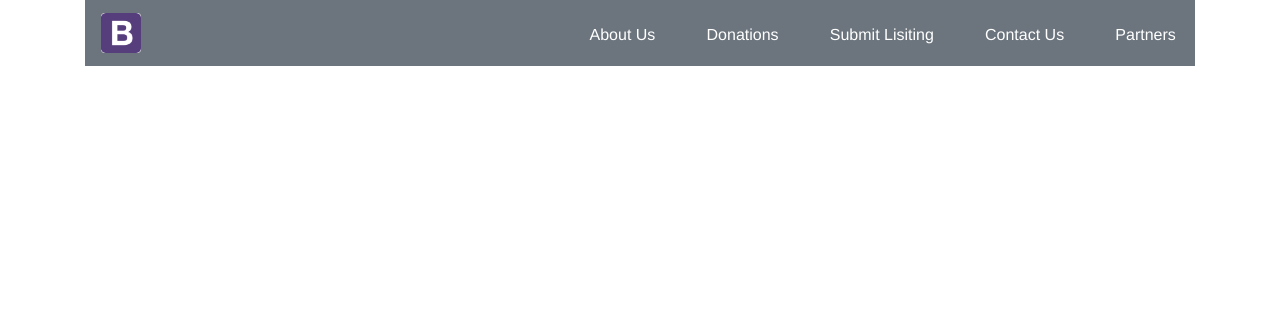
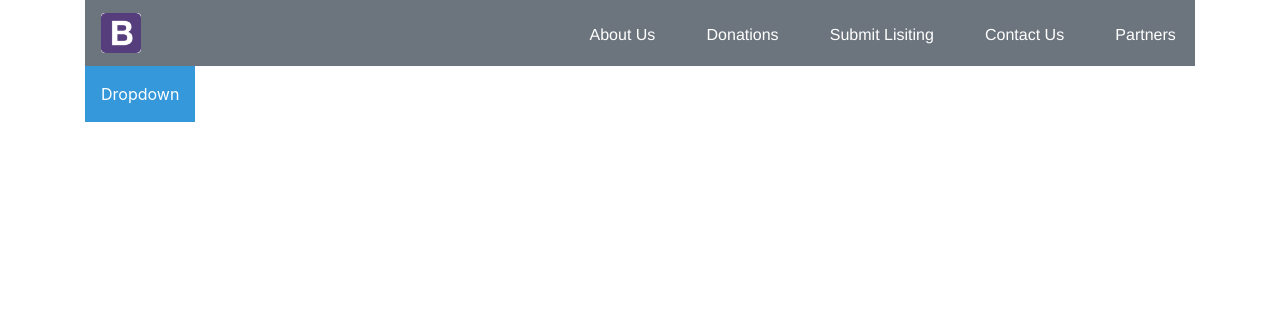
Before and after one commit to slevin222/Navbar_css_only, a PHP site: page / in a window 1280 px wide. Shown: the top 326 px of the page. Run offline with PHP 8.4, Linux system fonts and the light colour scheme.

Commit message:
added dropdown with js

```diff
--- a/index.html
+++ b/index.html
@@ -7,11 +7,12 @@
     <meta name="viewport" content="width=device-width, initial-scale=1">
     <link rel="stylesheet" href="https://stackpath.bootstrapcdn.com/bootstrap/4.1.1/css/bootstrap.min.css">
     <link rel="stylesheet" href="style.css">
+    <script type="text/javascript" src="calc.js"></script>
 </head>
 
 <body>
     <div class="container">
-        <nav class="navbar navbar-expand-lg navbar-light bg-secondary">
+        <nav class="navbar navbar-expand-lg navbar-light bg-secondary ">
             <label for="show-menu" class="show-menu">
                 <span class="navbar-toggler-icon"></span>
             </label>
@@ -37,6 +38,14 @@
                 </li>
             </ul>
         </nav>
+        <div class="dropdown">
+            <button onclick="myFunction()" class="dropbtn">Dropdown</button>
+            <div id="myDropdown" class="dropdown-content">
+                <a href="#">Link 1</a>
+                <a href="#">Link 2</a>
+                <a href="#">Link 3</a>
+            </div>
+        </div>
     </div>
 </body>
 
--- a/style.css
+++ b/style.css
@@ -103,3 +103,50 @@ img{
         display:block;
     }
 }
+
+
+/* ////////////////////////////drop down */
+/* Dropdown Button */
+.dropbtn {
+    background-color: #3498DB;
+    color: white;
+    padding: 16px;
+    font-size: 16px;
+    border: none;
+    cursor: pointer;
+}
+
+/* Dropdown button on hover & focus */
+.dropbtn:hover, .dropbtn:focus {
+    background-color: #2980B9;
+}
+
+/* The container <div> - needed to position the dropdown content */
+.dropdown {
+    position: relative;
+    display: inline-block;
+}
+
+/* Dropdown Content (Hidden by Default) */
+.dropdown-content {
+    display: none;
+    position: absolute;
+    background-color: #f1f1f1;
+    min-width: 160px;
+    box-shadow: 0px 8px 16px 0px rgba(0,0,0,0.2);
+    z-index: 1;
+}
+
+/* Links inside the dropdown */
+.dropdown-content a {
+    color: black;
+    padding: 12px 16px;
+    text-decoration: none;
+    display: block;
+}
+
+/* Change color of dropdown links on hover */
+.dropdown-content a:hover {background-color: #ddd}
+
+/* Show the dropdown menu (use JS to add this class to the .dropdown-content container when the user clicks on the dropdown button) */
+.show {display:block;}
```
Also changed, not shown: script.js (added, +20 -0 lines).
